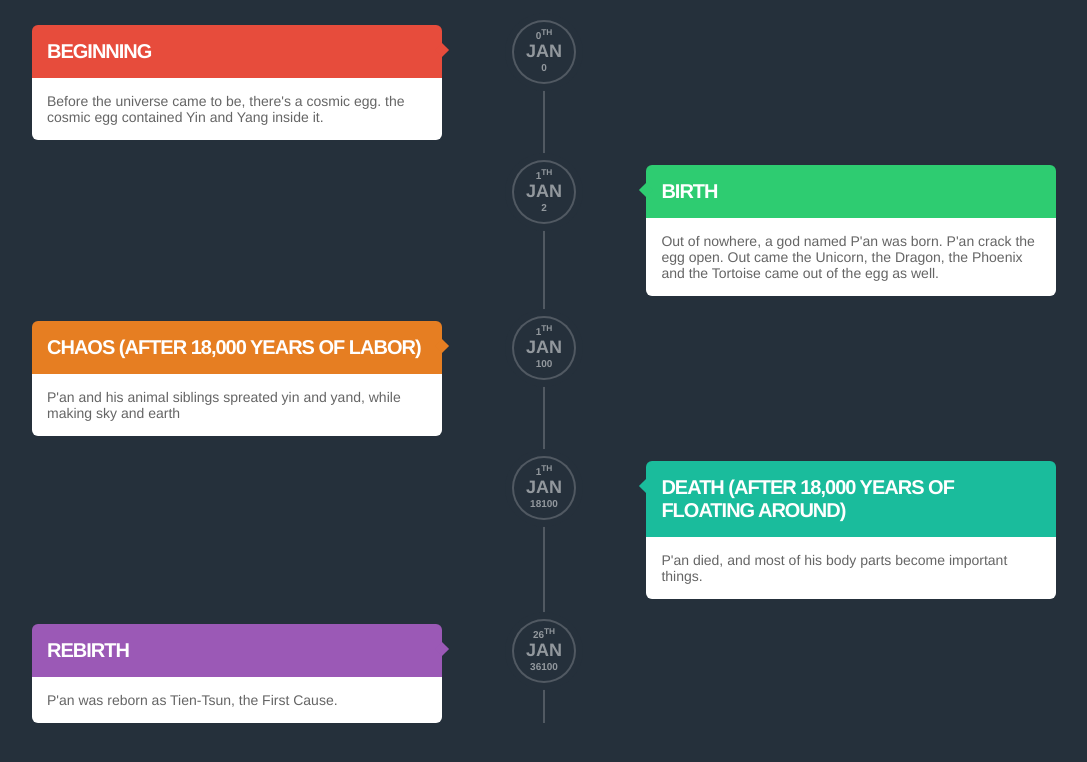
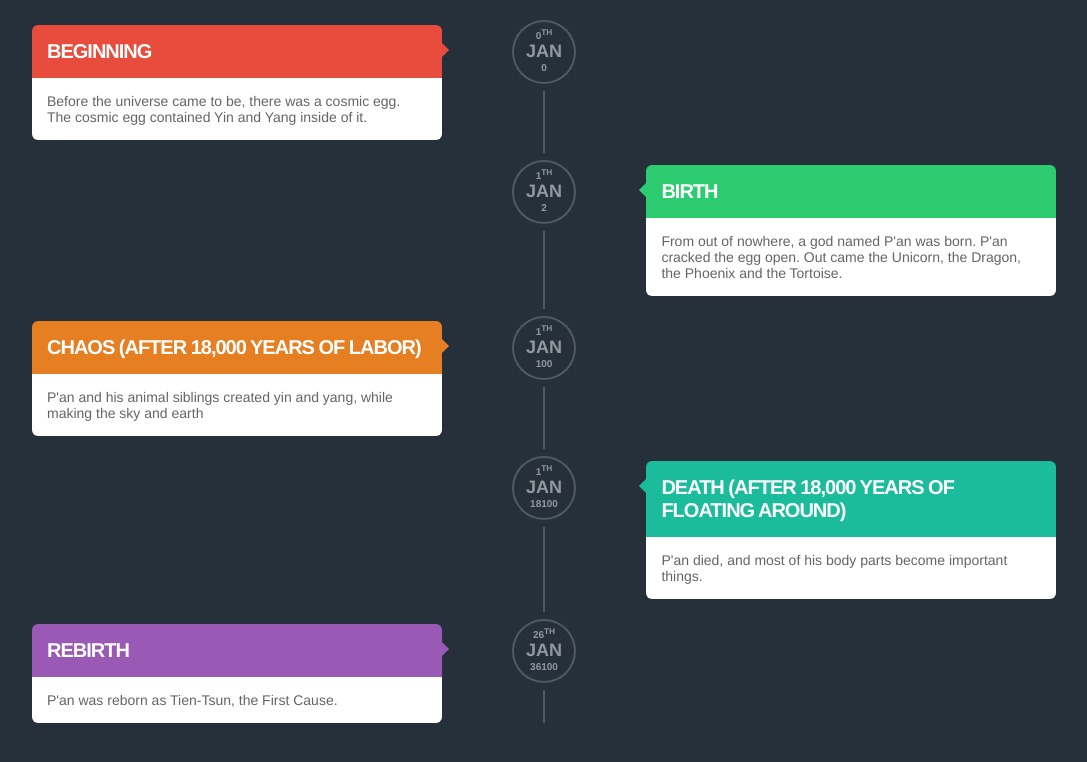
Before and after one commit to tabruhn/GetTheCat.github.io, a plain HTML site: page index.html in a window 1280 px wide. Shown: the whole page, without its empty margins (96-1183 px from the left). Drawn offline with Linux system fonts and the light colour scheme.

Commit message:
Some spelling and grammar changes.

```diff
--- a/index.html
+++ b/index.html
@@ -23,7 +23,7 @@
           <span class="year">0</span>
         </span>
         <h2> Beginning </h2>
-        <p> Before the universe came to be, there's a cosmic egg. the cosmic egg contained Yin and Yang inside it. </p>
+        <p> Before the universe came to be, there was a cosmic egg. The cosmic egg contained Yin and Yang inside of it. </p>
       </div>
     </article>
     <article>
@@ -34,7 +34,7 @@
           <span class="year">2</span>
         </span>
         <h2>Birth </h2>
-        <p> Out of nowhere, a god named P'an was born. P'an crack the egg open. Out came the Unicorn, the Dragon, the Phoenix and the Tortoise came out of the egg as well.</p>
+        <p> From out of nowhere, a god named P'an was born. P'an cracked the egg open. Out came the Unicorn, the Dragon, the Phoenix and the Tortoise.</p>
       </div>
     </article>
     <article>
@@ -45,7 +45,7 @@
           <span class="year">100</span>
         </span>
         <h2> Chaos (after 18,000 years of labor) </h2>
-        <p> P'an and his animal siblings spreated yin and yand, while making sky and earth</p>
+        <p> P'an and his animal siblings created yin and yang, while making the sky and earth</p>
       </div>
     </article>
     <article>
```
